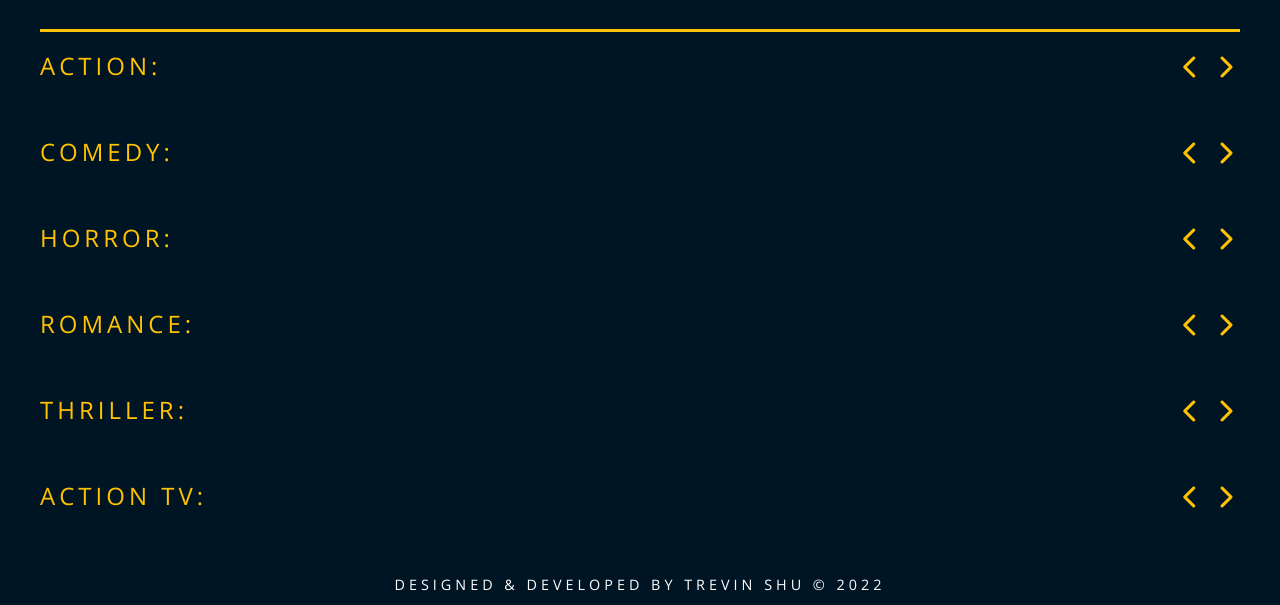
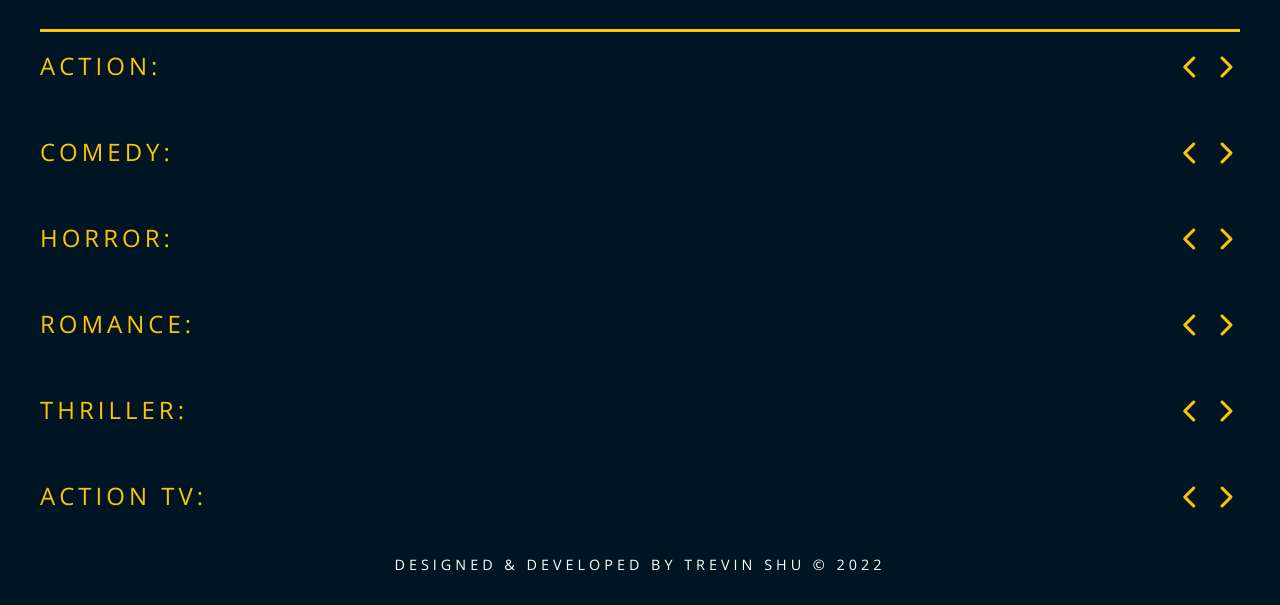
Before and after one commit to trevinshu/movietvapp, a website built with Parcel: page src/index.html in a window 1280 px wide. Shown: the part 195-800 px from the top of the page. Built offline with nearby package versions, Linux system fonts and the light colour scheme; no server answers.

Commit message:
fixed footer height

```diff
--- a/src/scss/main.scss
+++ b/src/scss/main.scss
@@ -602,7 +602,7 @@ body {
     }
 
     footer {
-      height: 5vh;
+      height: 10%;
     }
   }
 }
```
Also changed, not shown: 2 other files.
